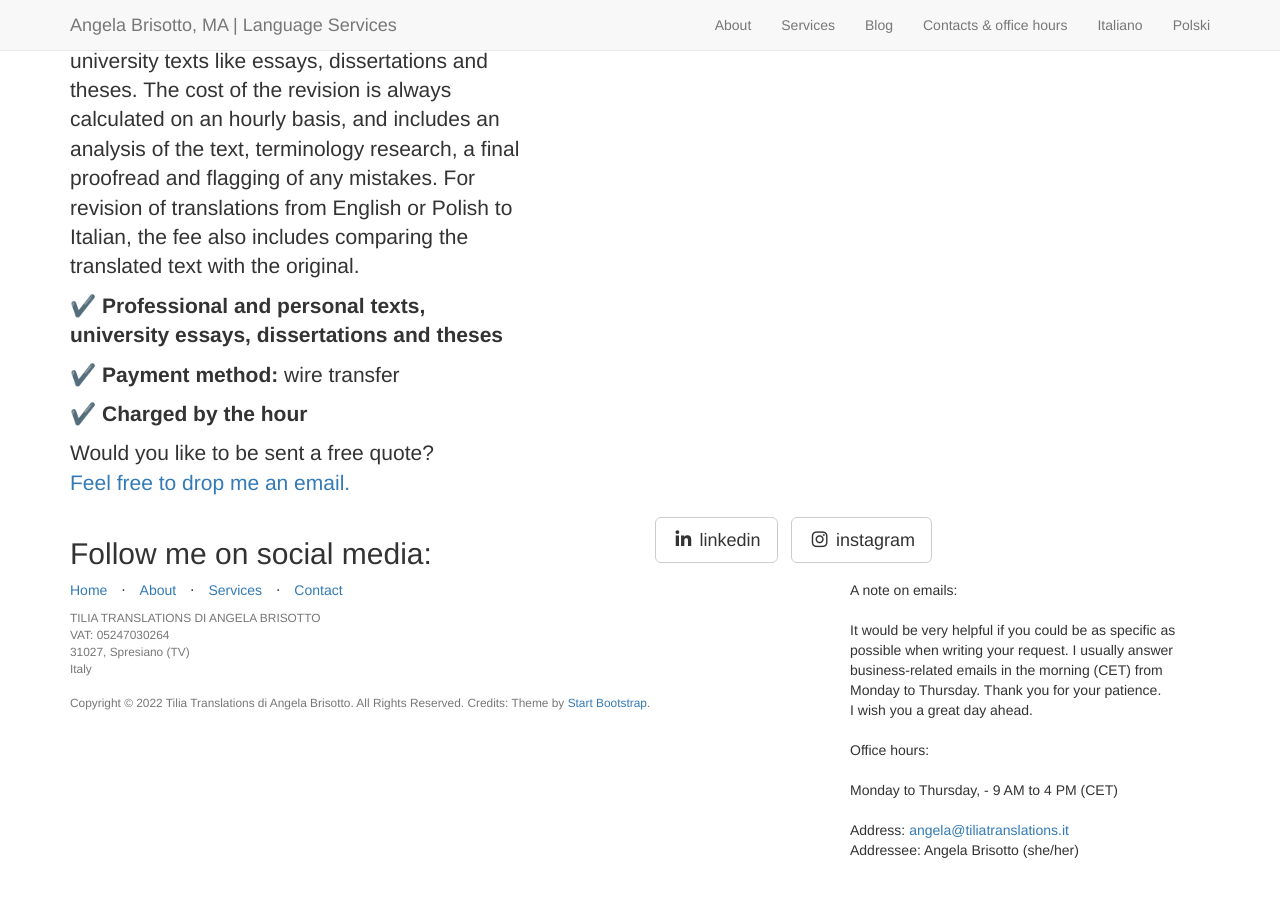
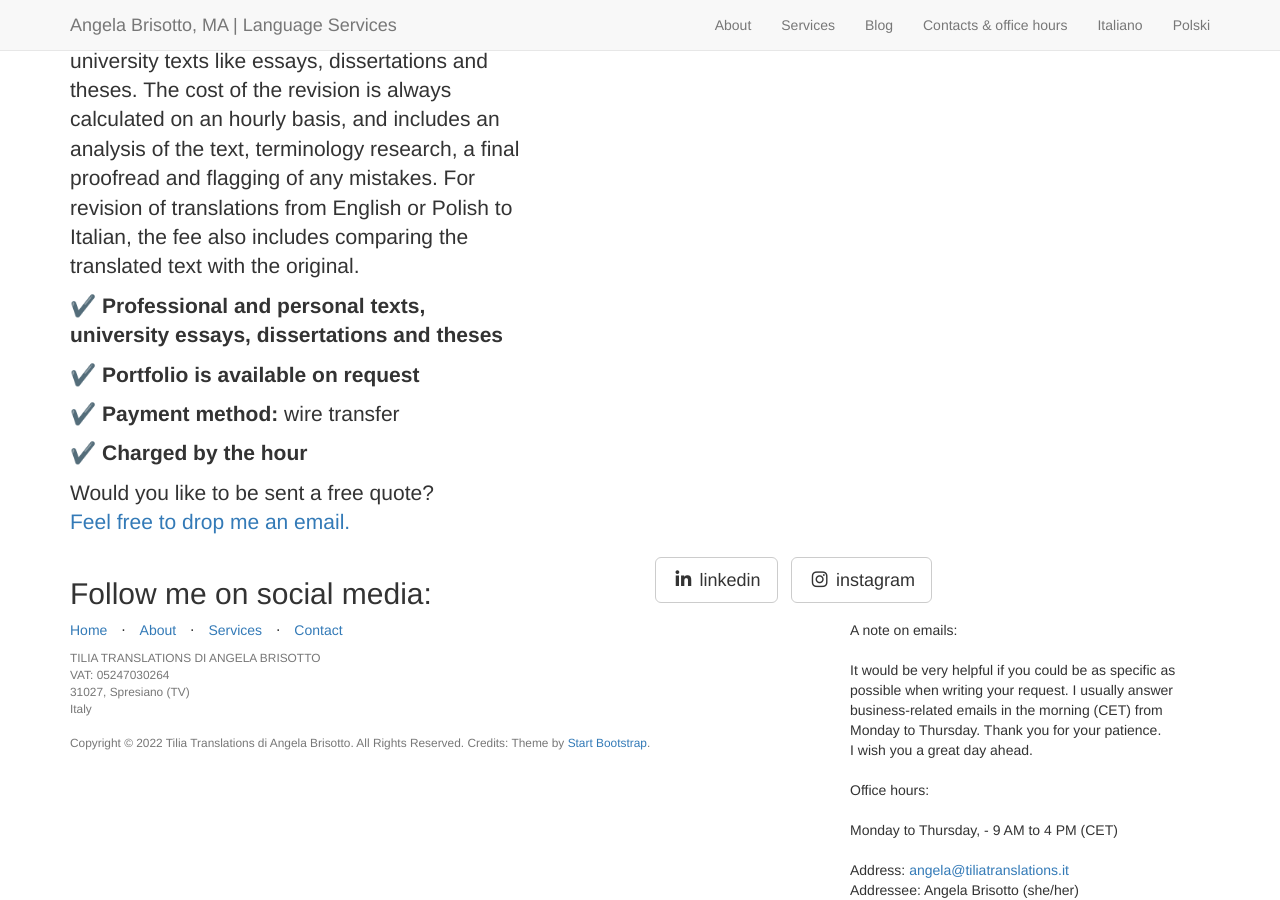
Before and after one commit to angelatiliatranslations/englishversion, a Jekyll site: the page built from _posts/2014-09-23-services-3.markdown, in a window 1280 px wide and 900 px high, scrolled down 4108 px. Built offline with Jekyll 4.4.1, drawn with Linux system fonts in a browser that asks for light colours; nearby versions of some CDN libraries; library files that are not in the unit come from our copies; before the commit the page ends 4968 px from its top, so only the background shows below that.

Commit message:
Update 2014-09-23-services-3.markdown

```diff
--- a/_posts/2014-09-23-services-3.markdown
+++ b/_posts/2014-09-23-services-3.markdown
@@ -12,6 +12,9 @@ Writing or translating requires an incredible amount of creativity and ingenuity
 <strong>✔️ Professional and personal texts, university essays, dissertations and theses</strong>
 </p>
 <p>
+<strong>✔️ Portfolio is available on request</strong>
+</p>
+<p>
 <strong>✔️ Payment method:</strong> wire transfer
 </p>
 <p>
```
